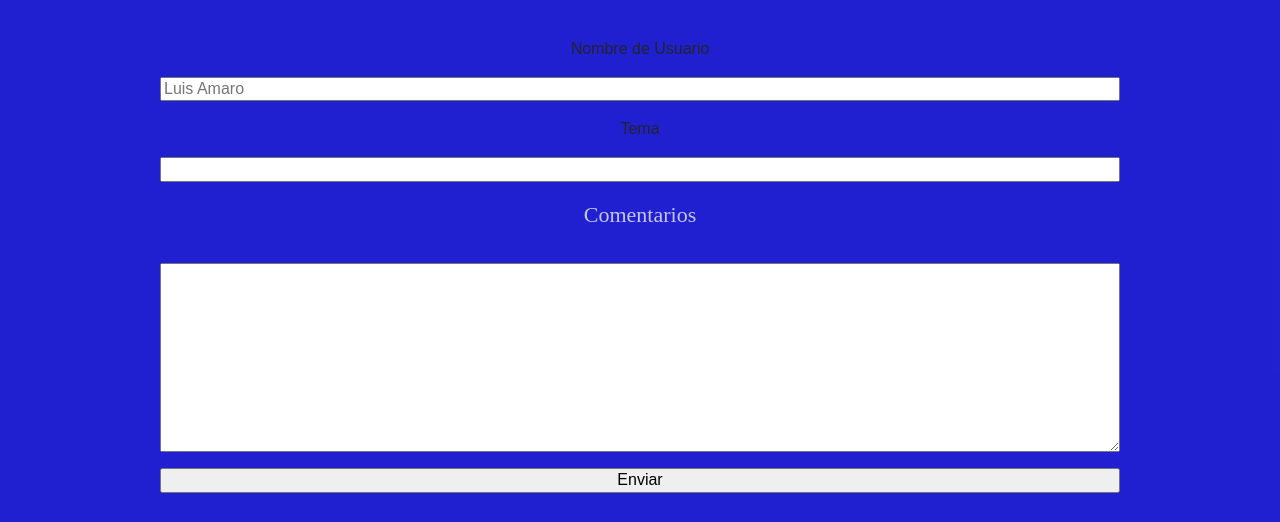
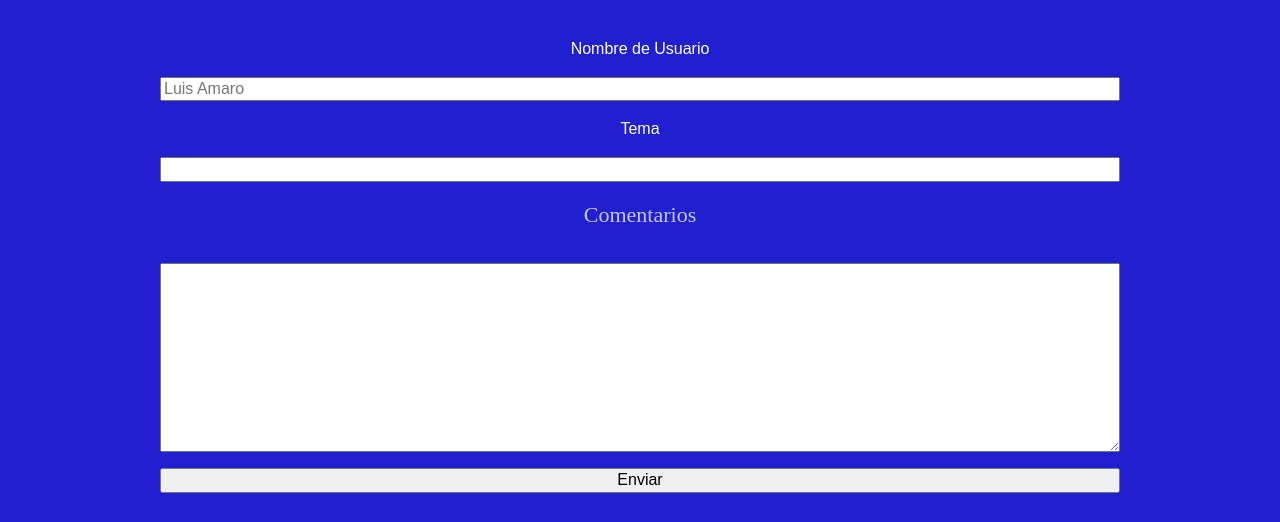
Before and after one commit to Luis-Amaro/Miprimerproyecto, a website: page pages/comunidad.html in a window 1280 px wide. Shown: the part 136-658 px from the top of the page. Drawn offline with nearby package versions, Linux system fonts and the light colour scheme.

Commit message:
ultimo detalle para entrega

```diff
--- a/pages/comunidad.html
+++ b/pages/comunidad.html
@@ -25,7 +25,7 @@
 <h2 class="h2comunidad">Foro para el intercambio de conocimientos acerca del Desarrollo Personal</h2>
 
 <form class="form" action="" method="post">
-  <section class="formulariocomunidad">
+  <section class="formulariocomunidad text-white">
     <label for="">Nombre de Usuario</label>
     <input type="text" name="Nombre de usuario" id="Nombre" placeholder="Luis Amaro">
     <label for="">Tema</label>
```
